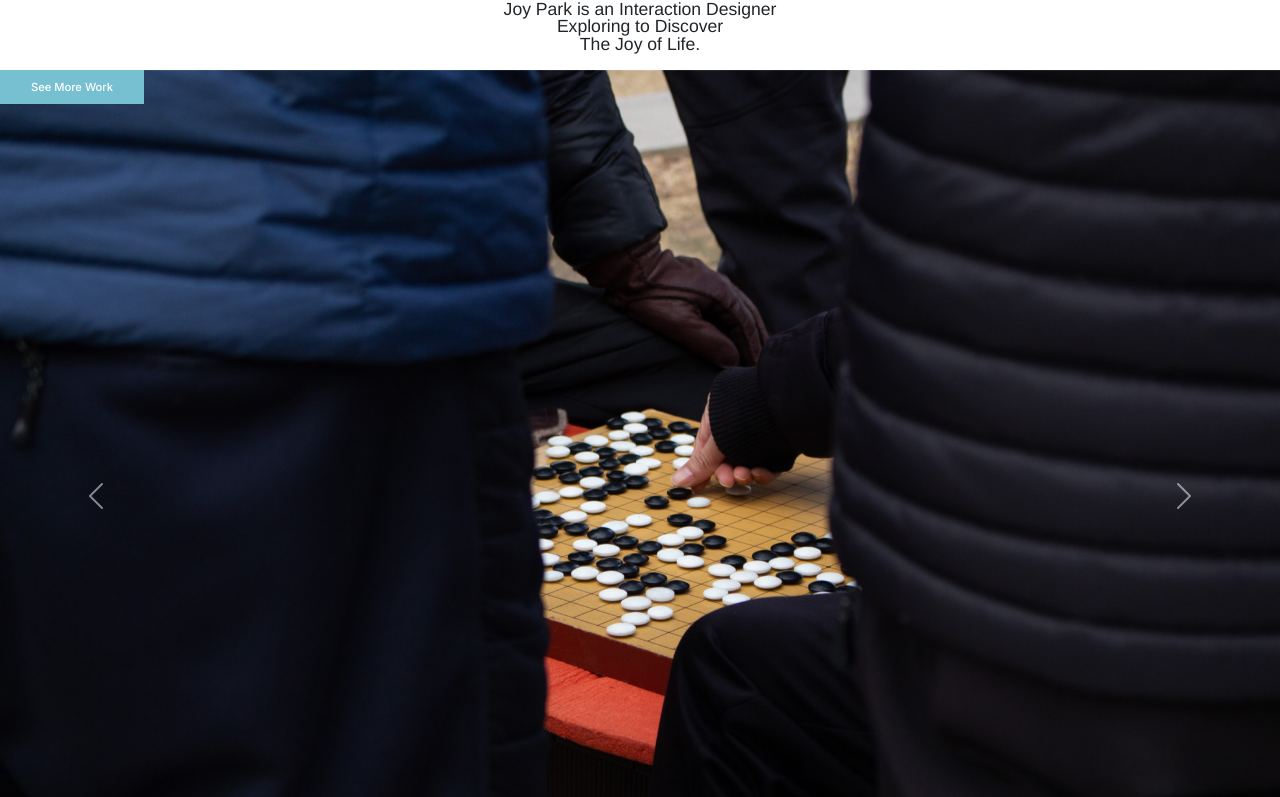
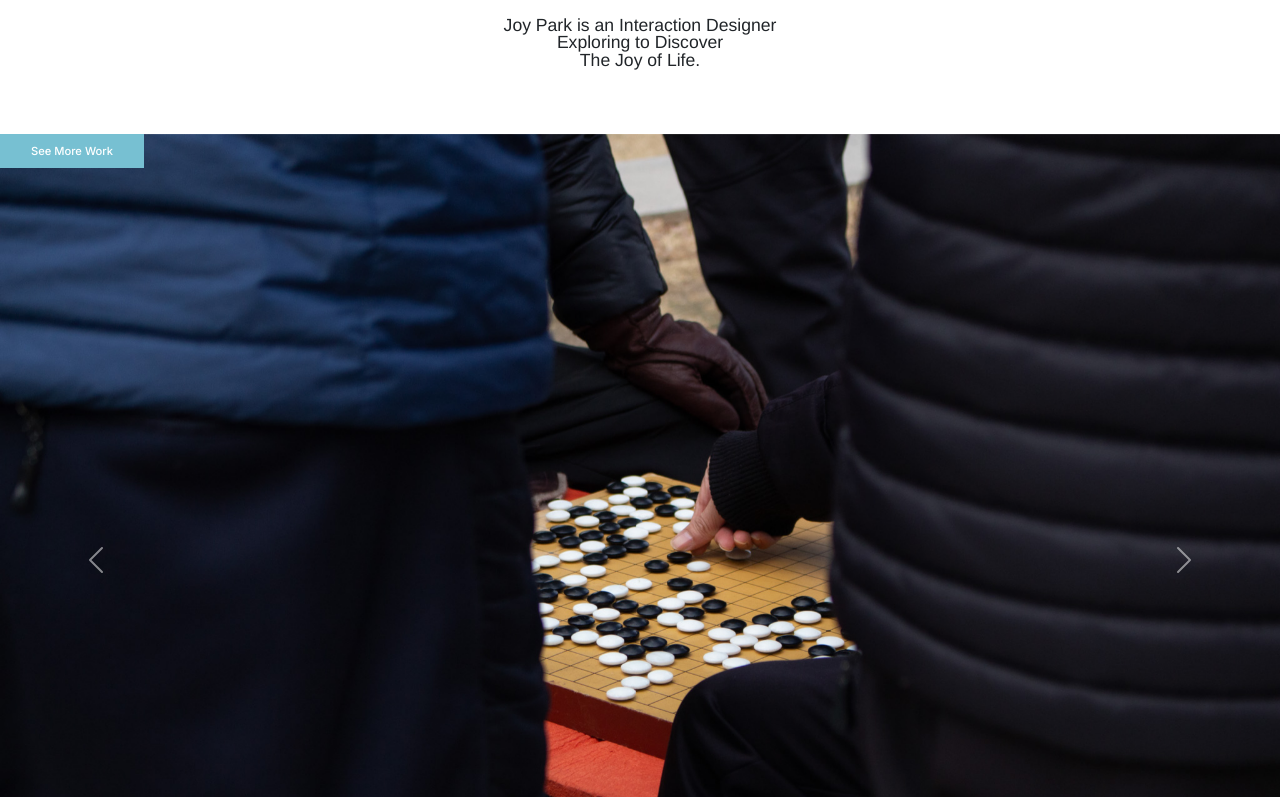
Before and after one commit to park0600/portfolio, a plain HTML site: page index.html in a window 1280 px wide. Shown: the part 163-960 px from the top of the page. Drawn offline with nearby package versions, Linux system fonts and the light colour scheme; files whose address does not match are found by name.

Commit message:
update margin for h4

```diff
--- a/index.html
+++ b/index.html
@@ -33,9 +33,9 @@
                 </ul>
             </div>
           </section>
-        <div class="title text-center my-3">
+        <div class="title text-center mt-3 mb-5">
             <img class="img-logo my-2" src="images/s_logo_g.png" alt="A logo of Joyful Page Website">
-            <h4>Joy Park is an Interaction Designer<br>Exploring to Discover<br>The Joy of Life.</h2>
+            <h4 class="py-3">Joy Park is an Interaction Designer<br>Exploring to Discover<br>The Joy of Life.</h2>
         </div>
     </header>
 
```
